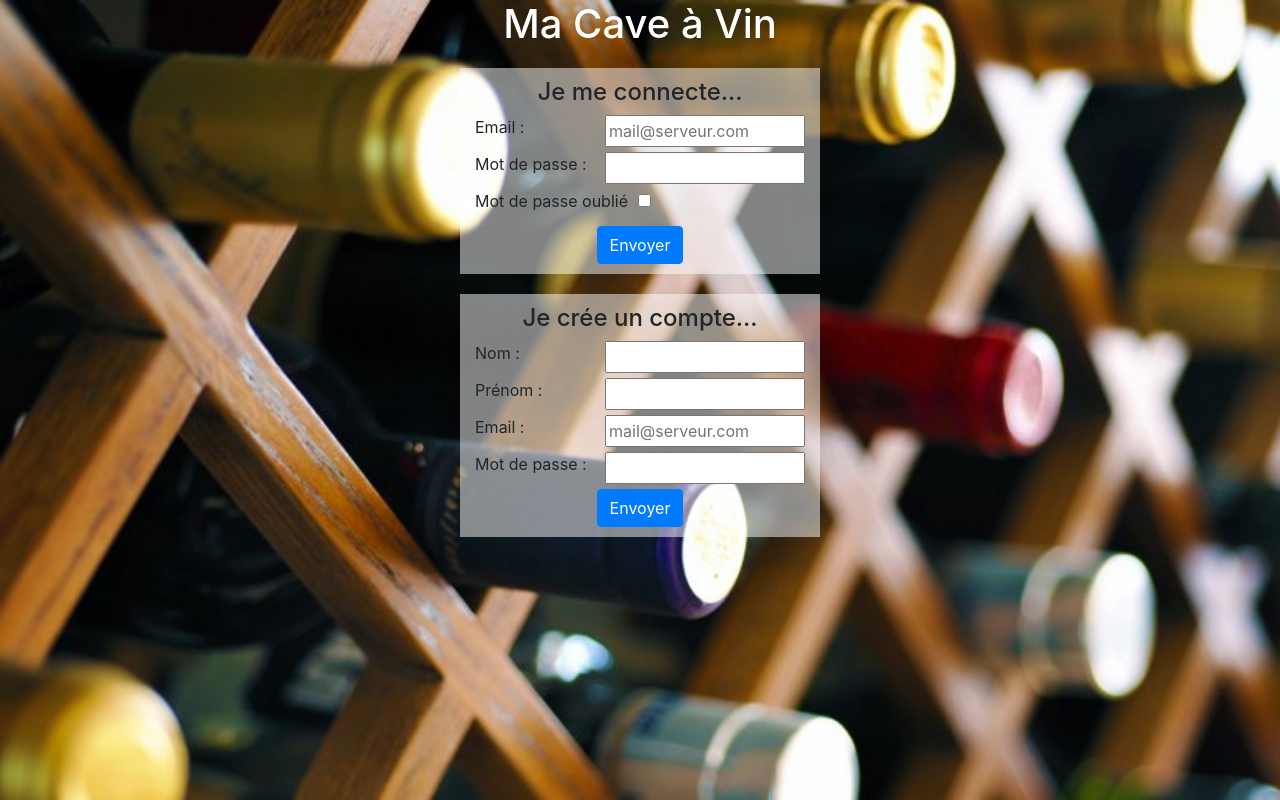
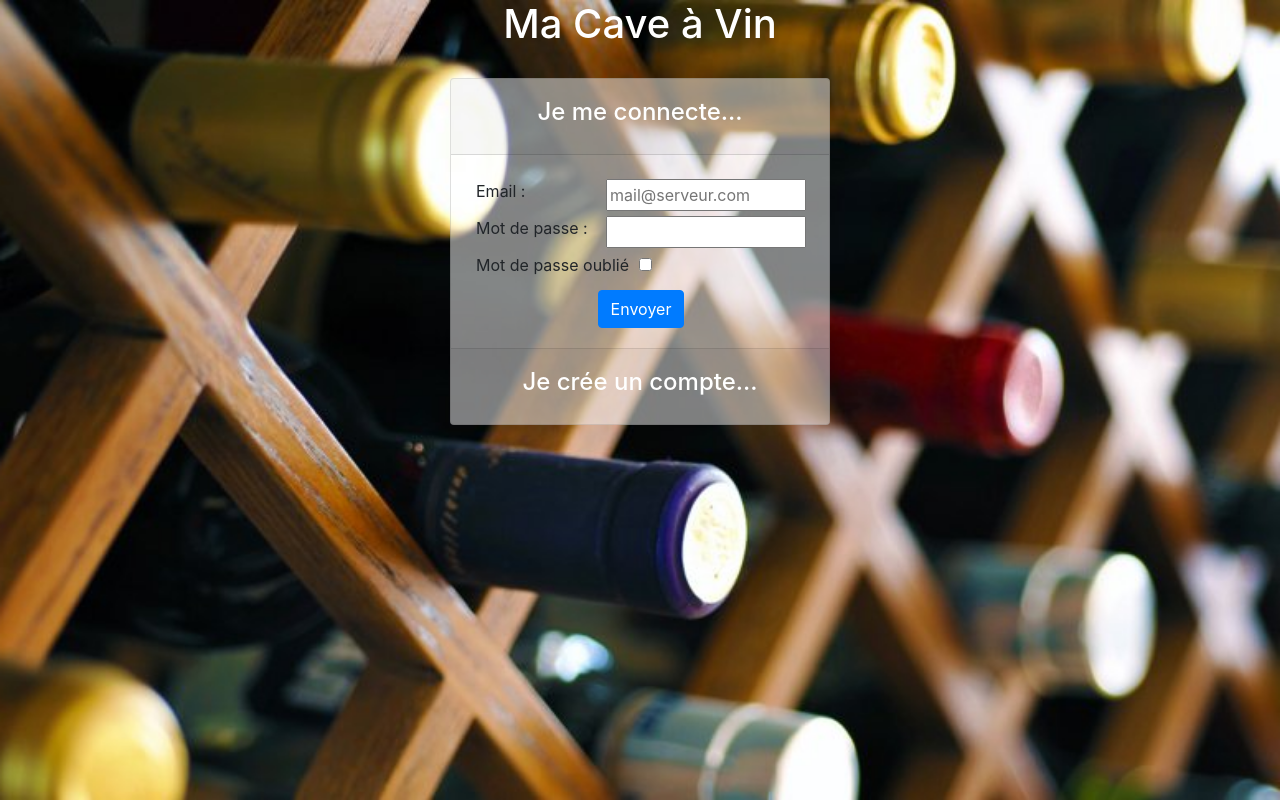
Before and after one commit to CSO-DEV/maCave, a React (Create React App) app in the folder client/: page / in a window 1280 px wide. Built offline with nearby package versions, Linux system fonts and the light colour scheme.

Commit message:
modif connection

```diff
--- a/client/src/components/Connection/Connection.js
+++ b/client/src/components/Connection/Connection.js
@@ -3,7 +3,7 @@
  */
 import React, { useState } from "react";
 import { Redirect } from "react-router-dom";
-import { Button } from 'react-bootstrap';
+import { Button,Card,Accordion} from 'react-bootstrap';
 import 'bootstrap/dist/css/bootstrap.min.css';
 import './style.scss';
 import tinyComponents from '../../assets/tinyComponents';
@@ -30,7 +30,8 @@ function Connection(props) {
         * @param e : Objet de saisie * Input object entry
         */
         function dataholder(e){
-            if(e.target.type==="email" || e.target.type==="password"){
+            console.log(e.target.type);
+            if(e.target.name==="signInEmail" || e.target.name==="signInPwd"){
                 setData(inputControl.dataholder(e,data));
             };
             if(e.target.type==="checkbox"){
@@ -75,7 +76,6 @@ function Connection(props) {
 
         return(
             <div className="connectionSignIn">
-                <h4>Je me connecte...</h4>
                 {tinyComponents.input("Email :","","","signInEmail","email","signInEmail","mail@serveur.com",true,"none",InputEmailTitle,dataholder)}
                 {tinyComponents.input("Mot de passe :","","","signInPwd","password","signInPwd","",true,10,InputPwdTitle,dataholder)}
                 {tinyComponents.checkBox("Mot de passe oublié","","","forgotten",dataholder)}
@@ -96,16 +96,8 @@ function Connection(props) {
         * @param e : Objet de saisie * Input object entry
         */
         function dataholder(e){
-            if(e.target.type==="email" || e.target.type==="password" || e.target.name==="lastname" || e.target.name==="firstname"){
-
+            if(e.target.name==="registerEmail" || e.target.name==="registerPwd" || e.target.name==="lastname" || e.target.name==="firstname"){
                 setData(inputControl.dataholder(e,data));
-            };
-            if(e.target.type==="checkbox"){
-                if(!data.forgottenPwd){
-                    setData({...data,"forgottenPwd":true});
-                }else{
-                    setData({...data,"forgottenPwd":false});
-                };
             };
         };
 
@@ -114,18 +106,26 @@ function Connection(props) {
          * @param dataControl : Données saisies
          */
         function controlData(dataControl){
-            let emailControl=inputControl.emailControl(dataControl.signInEmail);
-            let pwdControl=inputControl.pwdControl(dataControl.signInPwd);
-            if(!dataControl.signInEmail){
-                alert("Veuillez saisir le champ Email");
+            console.log(dataControl);
+            let emailControl=inputControl.emailControl(dataControl.registerEmail);
+            let pwdControl=inputControl.pwdControl(dataControl.registerPwd);
+            if(!dataControl.lastname){
+                alert("Veuillez saisir votre nom");
                 return;
             };
-            if(!dataControl.forgottenPwd){
+            if(!dataControl.firstname){
+                alert("Veuillez saisir votre prénom");
+                return;
+            };
+            if(!dataControl.registerEmail){
+                alert("Veuillez saisir votre email2");
+                return;
+            };
             if(!emailControl){
                 alert("Erreur de saisie de l'email " + InputEmailTitle);
                 return;
             };
-                if(!dataControl.signInPwd){
+            if(!dataControl.registerPwd){
                 alert("Veuillez saisir le champ mot de passe");
                 return;
             };
@@ -134,16 +134,10 @@ function Connection(props) {
                 return;
             };
             fetchToApi(type,dataControl)
-            }else{
-                alert("Vous avez oubliez votre mot de passe => lancement modification mot de passe");
-                return;
-            };
         };
 
-console.log(connectionData)
         return(
-            <div className="connectionSignIn">
-                <h4>Je crée un compte...</h4>
+            <div className="connectionRegister">
                 {tinyComponents.input("Nom :","","","lastname","lastname","lastname","",true,"none","",dataholder)}
                 {tinyComponents.input("Prénom :","","","firstname","firstname","firstname","",true,"none","",dataholder)}
                 {tinyComponents.input("Email :","","","registerEmail","email","registerEmail","mail@serveur.com",true,"none",InputEmailTitle,dataholder)}
@@ -155,7 +149,6 @@ console.log(connectionData)
             </div>
         )
     };
-
 
     /**
      * @method fetchToApi : Transmission des données vers l'api * Send data to Api
@@ -182,16 +175,12 @@ console.log(connectionData)
             fetchData("POST", "/api/" + fetchRouter, dataToApi, true).then(
                 (dataFromApi) => {
                     alert("Félicitation, vous venez d'ouvrir un compte ! Veuillez vous connecter");
-                    //setModalType('alertSuccess');
-                    //setToggledModal(true);
-                    //resetRegister()
+                    setRedirection(true);
                 },
                 (error) => {
                   console.error("An error has occured while fetching posts");
                   if(error.message===400){
                     alert("Un compte existe déjà avec cette adresse email");
-                    //setModalType('alertAlreadyExist');
-                    //setToggledModal(true);
                   };
 
                 }
@@ -208,6 +197,7 @@ console.log(connectionData)
 
     };
 
+    console.log(connectionData);
     return (
         <div className="connectionContainer"
         style={{
@@ -217,8 +207,28 @@ console.log(connectionData)
             <div className="connectionTitle">
                 <h1>Ma Cave à Vin</h1>
             </div>
-            {connectionSignIn(setConnectionData,connectionData)}
-            {connectionRegister(setConnectionData,connectionData)}
+            <Accordion className="connectionAccordion" defaultActiveKey="0">
+                <Card className="connectionAccordionCard">
+                    <Card.Header className="connectionAccordionHeader">
+                        <Accordion.Toggle as={Button} variant="link" eventKey="0">
+                        <h4>Je me connecte...</h4>
+                        </Accordion.Toggle>
+                    </Card.Header>
+                        <Accordion.Collapse eventKey="0">
+                        <Card.Body>{connectionSignIn(setConnectionData,connectionData)}</Card.Body>
+                    </Accordion.Collapse>
+                </Card>
+                <Card className="connectionAccordionCard">
+                    <Card.Header className="connectionAccordionHeader">
+                        <Accordion.Toggle as={Button} variant="link" eventKey="1">
+                        <h4>Je crée un compte...</h4>
+                        </Accordion.Toggle>
+                    </Card.Header>
+                        <Accordion.Collapse eventKey="1">
+                        <Card.Body>{connectionRegister(setConnectionData,connectionData)}</Card.Body>
+                    </Accordion.Collapse>
+                </Card>
+            </Accordion>
         </div>
     );
 }
--- a/client/src/components/Connection/style.scss
+++ b/client/src/components/Connection/style.scss
@@ -9,10 +9,28 @@
     color: white;
   }
   .connectionSignIn {
-    background-color: rgba(255, 255, 255, 0.5);
     width: fit-content;
+    text-align: center;
+  }
+  .connectionRegister {
+    width: fit-content;
+    text-align: center;
+  }
+  .connectionAccordion {
+    width: 400px;
     text-align: center;
     padding: 10px;
     margin: 20px auto;
+    .connectionAccordionCard {
+      background-color: rgba(255, 255, 255, 0.5);
+      .connectionAccordionHeader {
+        .btn-link {
+          text-decoration: none !important;
+        }
+        & h4 {
+          color: white;
+        }
+      }
+    }
   }
 }
```
Also changed, not shown: 1 other file (tests, documents, lock files or other folders). Lines whose indentation alone changed are shown as unchanged.
